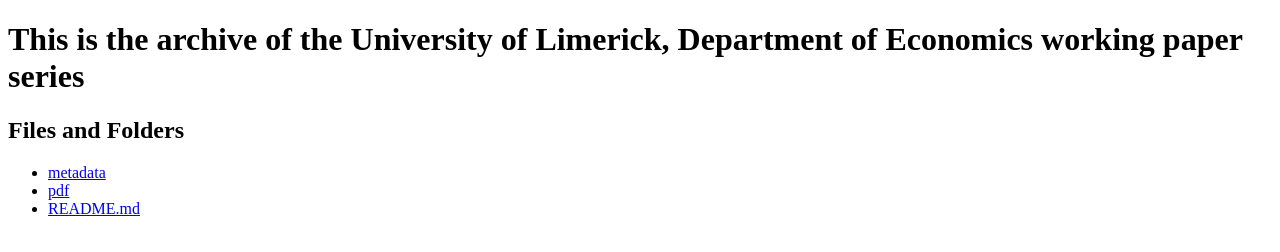
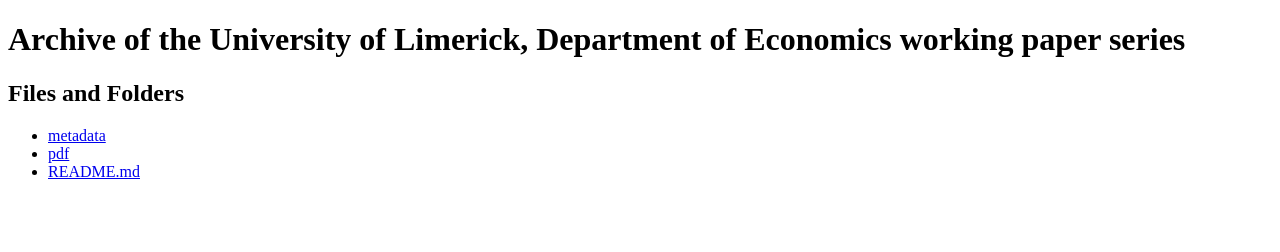
Before and after one commit to UL-Econ/RePEc, a plain HTML site: page index.html in a window 1280 px wide. Drawn offline with Linux system fonts and the light colour scheme.

Commit message:
Update index.html

```diff
--- a/index.html
+++ b/index.html
@@ -6,7 +6,7 @@
     <title>Repec Archive</title>
 </head>
 <body>
-    <h1>This is the archive of the University of Limerick, Department of Economics working paper series</h1>
+    <h1>Archive of the University of Limerick, Department of Economics working paper series</h1>
     <h2>Files and Folders</h2>
     <ul>
         <li><a href="metadata/">metadata</a></li>
```
